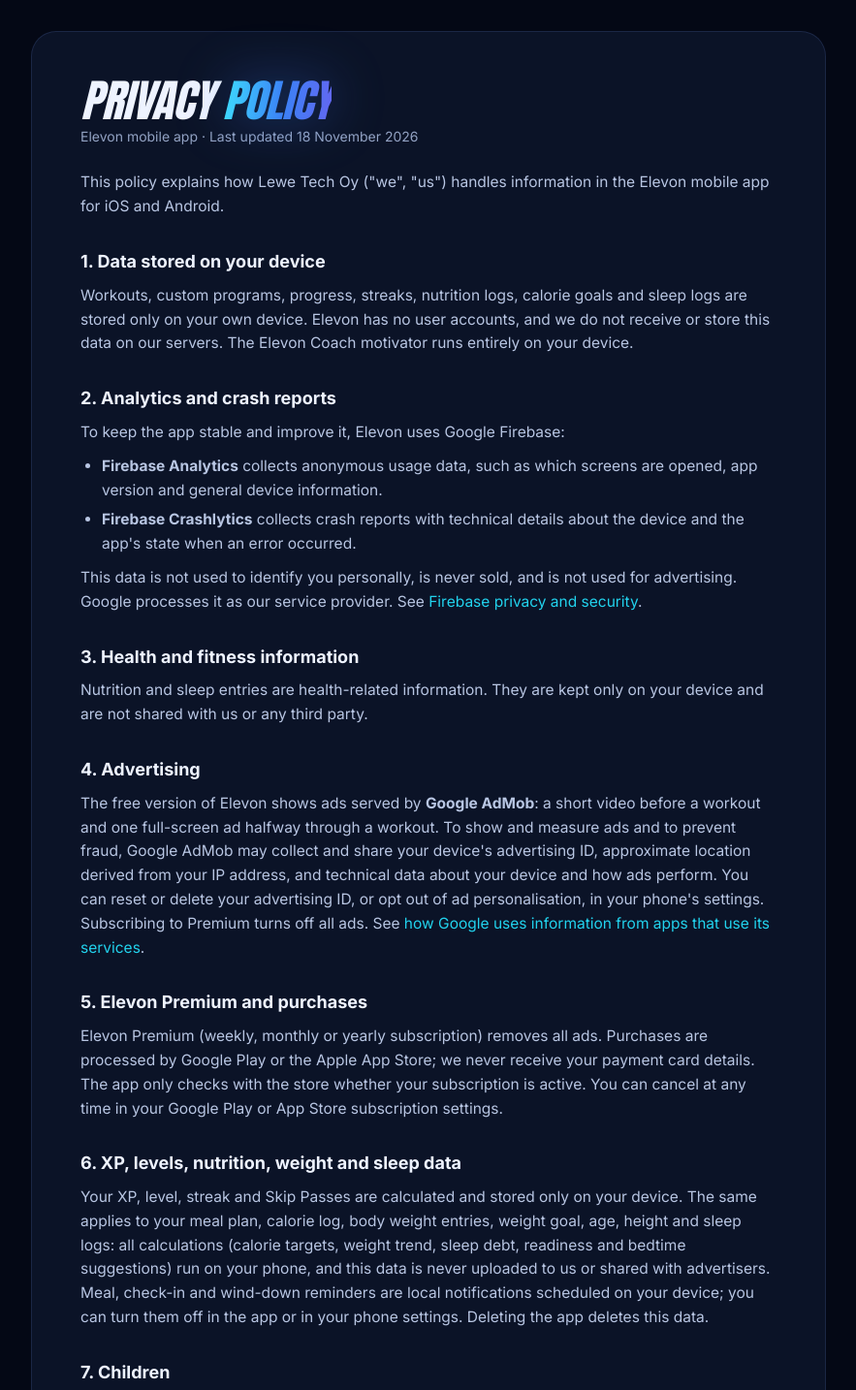
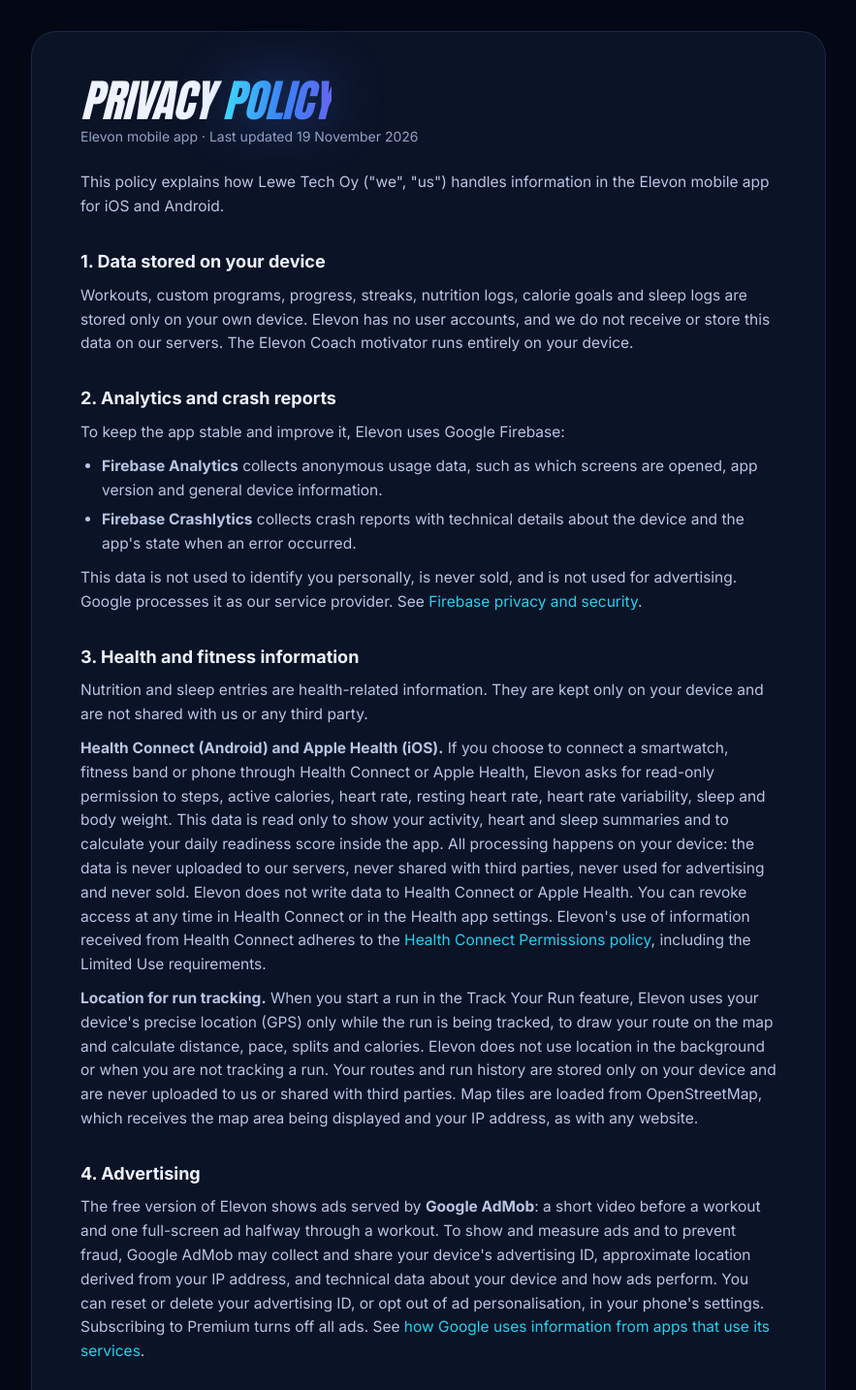
Before and after one commit to lewetechcompany-netizen/lewetech-site, a plain HTML site: page index.html in a window 1280 px wide. Shown: the part 10060-11494 px from the top of the page at 97% size, without its empty margins (198-1081 px from the left). Drawn offline with Linux system fonts and the light colour scheme; a web font is replaced by a local one.

Commit message:
Privacy policy: Health Connect and run-tracking location

```diff
--- a/index.html
+++ b/index.html
@@ -333,7 +333,7 @@ footer nav{gap:22px}
 <section id="privacy" style="padding-top:40px"><div class="wrap">
   <div class="policy rv">
     <h2 class="display">Privacy <span class="grad">Policy</span></h2>
-    <p class="date">Elevon mobile app · Last updated 18 November 2026</p>
+    <p class="date">Elevon mobile app · Last updated 19 November 2026</p>
     <p>This policy explains how Lewe Tech Oy ("we", "us") handles information in the Elevon mobile app for iOS and Android.</p>
 
     <h3>1. Data stored on your device</h3>
@@ -349,12 +349,14 @@ footer nav{gap:22px}
 
     <h3>3. Health and fitness information</h3>
     <p>Nutrition and sleep entries are health-related information. They are kept only on your device and are not shared with us or any third party.</p>
+    <p style="margin-top:10px"><b>Health Connect (Android) and Apple Health (iOS).</b> If you choose to connect a smartwatch, fitness band or phone through Health Connect or Apple Health, Elevon asks for read-only permission to steps, active calories, heart rate, resting heart rate, heart rate variability, sleep and body weight. This data is read only to show your activity, heart and sleep summaries and to calculate your daily readiness score inside the app. All processing happens on your device: the data is never uploaded to our servers, never shared with third parties, never used for advertising and never sold. Elevon does not write data to Health Connect or Apple Health. You can revoke access at any time in Health Connect or in the Health app settings. Elevon's use of information received from Health Connect adheres to the <a href="https://support.google.com/googleplay/android-developer/answer/12991134">Health Connect Permissions policy</a>, including the Limited Use requirements.</p>
+    <p style="margin-top:10px"><b>Location for run tracking.</b> When you start a run in the Track Your Run feature, Elevon uses your device's precise location (GPS) only while the run is being tracked, to draw your route on the map and calculate distance, pace, splits and calories. Elevon does not use location in the background or when you are not tracking a run. Your routes and run history are stored only on your device and are never uploaded to us or shared with third parties. Map tiles are loaded from OpenStreetMap, which receives the map area being displayed and your IP address, as with any website.</p>
 
     <h3>4. Advertising</h3>
     <p>The free version of Elevon shows ads served by <b>Google AdMob</b>: a short video before a workout and one full-screen ad halfway through a workout. To show and measure ads and to prevent fraud, Google AdMob may collect and share your device's advertising ID, approximate location derived from your IP address, and technical data about your device and how ads perform. You can reset or delete your advertising ID, or opt out of ad personalisation, in your phone's settings. Subscribing to Premium turns off all ads. See <a href="https://policies.google.com/technologies/partner-sites">how Google uses information from apps that use its services</a>.</p>
 
     <h3>5. Elevon Premium and purchases</h3>
-    <p>Elevon Premium (weekly, monthly or yearly subscription) removes all ads. Purchases are processed by Google Play or the Apple App Store; we never receive your payment card details. The app only checks with the store whether your subscription is active. You can cancel at any time in your Google Play or App Store subscription settings.</p>
+    <p>Elevon Premium (weekly, monthly or yearly subscription) removes all ads. The monthly plan may include a free trial for new subscribers; it renews automatically at the shown price unless cancelled before the trial ends. Purchases are processed by Google Play or the Apple App Store; we never receive your payment card details. The app only checks with the store whether your subscription is active. You can cancel at any time in your Google Play or App Store subscription settings.</p>
 
     <h3>6. XP, levels, nutrition, weight and sleep data</h3>
     <p>Your XP, level, streak and Skip Passes are calculated and stored only on your device. The same applies to your meal plan, calorie log, body weight entries, weight goal, age, height and sleep logs: all calculations (calorie targets, weight trend, sleep debt, readiness and bedtime suggestions) run on your phone, and this data is never uploaded to us or shared with advertisers. Meal, check-in and wind-down reminders are local notifications scheduled on your device; you can turn them off in the app or in your phone settings. Deleting the app deletes this data.</p>
```
